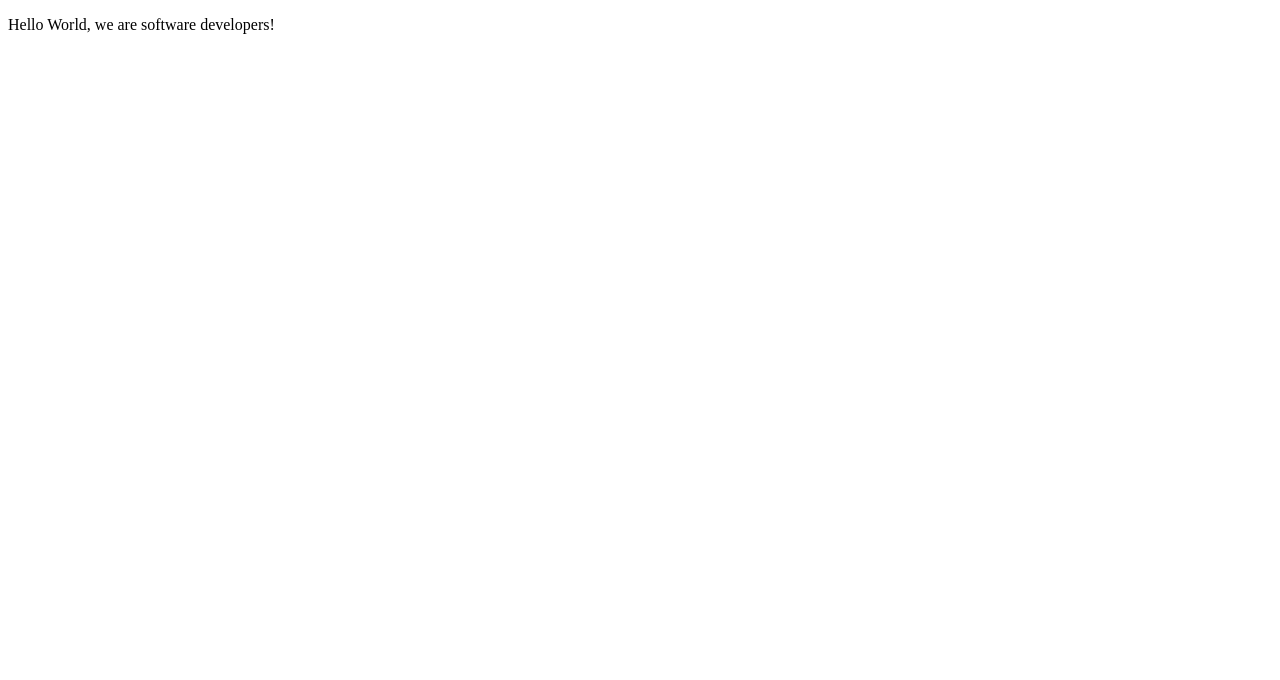
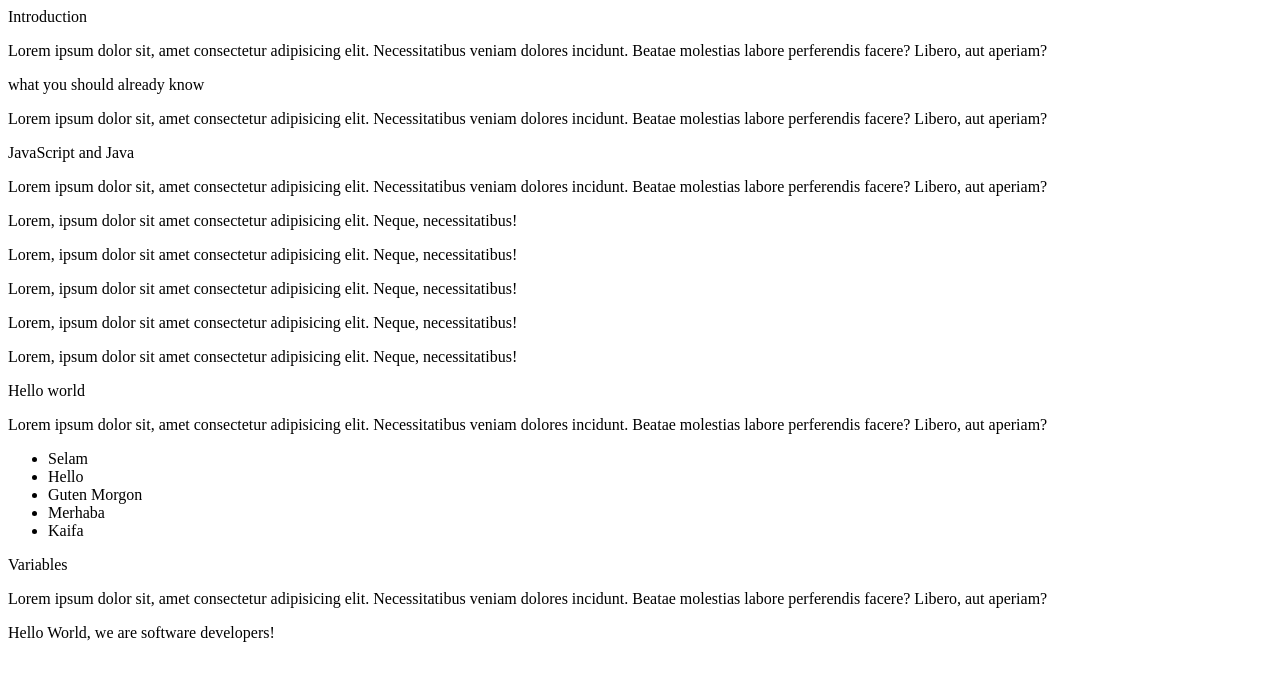
Before and after one commit to gtekle/oybek-tekle, a plain HTML site: page index.html in a window 1280 px wide. Drawn offline with Linux system fonts and the light colour scheme.

Commit message:
Main section html done

```diff
--- a/index.html
+++ b/index.html
@@ -7,7 +7,81 @@
   </head>
 
   <body>
-    <p>Hello World,  we are software developers!</p>
+    <main id="main-doc">
+      <section id="Introduction" class="main-section">
+        <header>Introduction</header>
+        <p>
+          Lorem ipsum dolor sit, amet consectetur adipisicing elit.
+          Necessitatibus veniam dolores incidunt. Beatae molestias labore
+          perferendis facere? Libero, aut aperiam?
+        </p>
+      </section>
+      <section id="what_you_should_already_know" class="main-section">
+        <header>what you should already know</header>
+        <p>
+          Lorem ipsum dolor sit, amet consectetur adipisicing elit.
+          Necessitatibus veniam dolores incidunt. Beatae molestias labore
+          perferendis facere? Libero, aut aperiam?
+        </p>
+      </section>
+      <section id="JavaScript_and_Java" class="main-section">
+        <header>JavaScript and Java</header>
+        <p>
+          Lorem ipsum dolor sit, amet consectetur adipisicing elit.
+          Necessitatibus veniam dolores incidunt. Beatae molestias labore
+          perferendis facere? Libero, aut aperiam?
+        </p>
+        <p>
+          Lorem, ipsum dolor sit amet consectetur adipisicing elit. Neque,
+          necessitatibus!
+        </p>
+        <p>
+          Lorem, ipsum dolor sit amet consectetur adipisicing elit. Neque,
+          necessitatibus!
+        </p>
+        <p>
+          Lorem, ipsum dolor sit amet consectetur adipisicing elit. Neque,
+          necessitatibus!
+        </p>
+        <p>
+          Lorem, ipsum dolor sit amet consectetur adipisicing elit. Neque,
+          necessitatibus!
+        </p>
+        <p>
+          Lorem, ipsum dolor sit amet consectetur adipisicing elit. Neque,
+          necessitatibus!
+        </p>
+      </section>
+      <section id="Hello_world" class="main-section">
+        <header>Hello world</header>
+        <p>
+          Lorem ipsum dolor sit, amet consectetur adipisicing elit.
+          Necessitatibus veniam dolores incidunt. Beatae molestias labore
+          perferendis facere? Libero, aut aperiam?
+        </p>
+        <ul>
+          <li>Selam</li>
+          <li>Hello</li>
+          <li>Guten Morgon</li>
+          <li>Merhaba</li>
+          <li>Kaifa</li>
+        </ul>
+      </section>
+      <section id="Variables" class="main-section">
+        <header>Variables</header>
+        <p>
+          Lorem ipsum dolor sit, amet consectetur adipisicing elit.
+          Necessitatibus veniam dolores incidunt. Beatae molestias labore
+          perferendis facere? Libero, aut aperiam?
+          <code></code>
+          <code></code>
+          <code></code>
+          <code></code>
+          <code></code>
+        </p>
+      </section>
+    </main>
+    <p>Hello World, we are software developers!</p>
     <p></p>
     <script src="https://cdn.freecodecamp.org/testable-projects-fcc/v1/bundle.js"></script>
 
```
